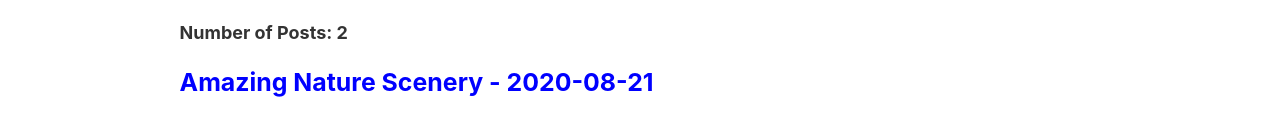
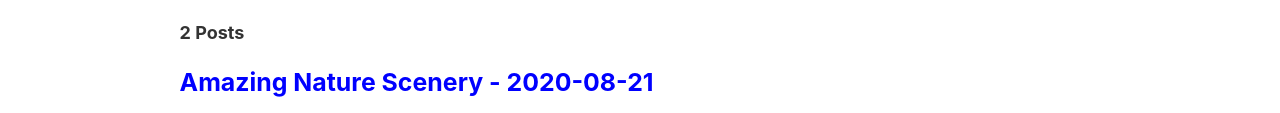
Before and after one commit to ChrisVou/new-gatsby-blog, a Gatsby site: page / in a window 1280 px wide. Shown: the part 170-283 px from the top of the page. Built offline with nearby package versions, Linux system fonts and the light colour scheme; Gatsby itself is replaced by a stand-in of ours.

Commit message:
adding word posts

```diff
--- a/src/pages/index.js
+++ b/src/pages/index.js
@@ -21,7 +21,7 @@ export default ({ data }) => {
     <SEO title="Home" />
     <div>
       <h1>Chris Thoughts</h1>
-      <h4>Number of Posts: { data.allMarkdownRemark.totalCount }</h4>
+      <h4>{ data.allMarkdownRemark.totalCount } Posts</h4>
       {
         data.allMarkdownRemark.edges.map(({node}) =>(
           <div key={node.id}>
```
